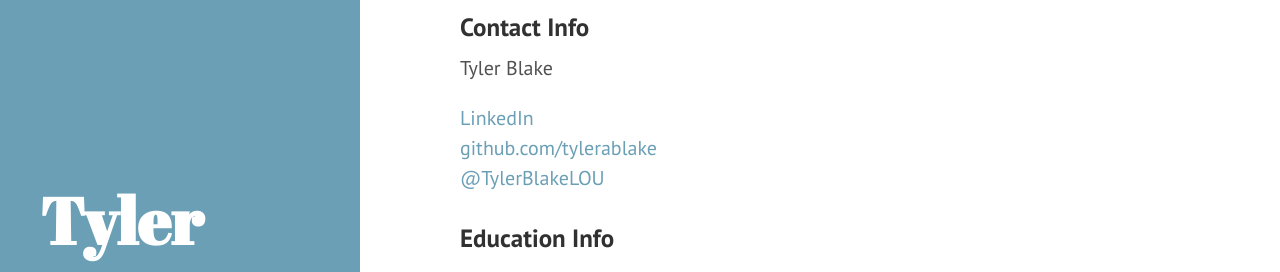
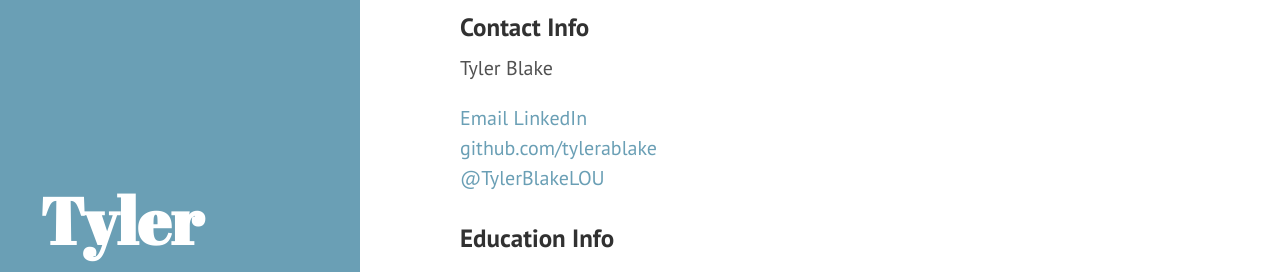
Before and after one commit to tylerablake/website, a Jekyll site: the page built from about.md, in a window 1280 px wide and 900 px high. Shown: the part 148-420 px from the top of the window. Built offline with Jekyll 4.4.1, drawn with Linux system fonts in a browser that asks for light colours.

Commit message:
update email

```diff
--- a/about.md
+++ b/about.md
@@ -6,6 +6,7 @@ title: About
 ### Contact Info
 
 <p>Tyler Blake</p>
+<a href="mailto:tyler.blake.louisville@gmail.com">Email</a>
 <a href="http://www.linkedin.com/in/tyler-blake-2637274b">LinkedIn</a><br>
 <a href="http://github.com/tylerablake">github.com/tylerablake</a><br>
 <a href="http://twitter.com/TylerBlakeLOU">@TylerBlakeLOU</a><br>
```
